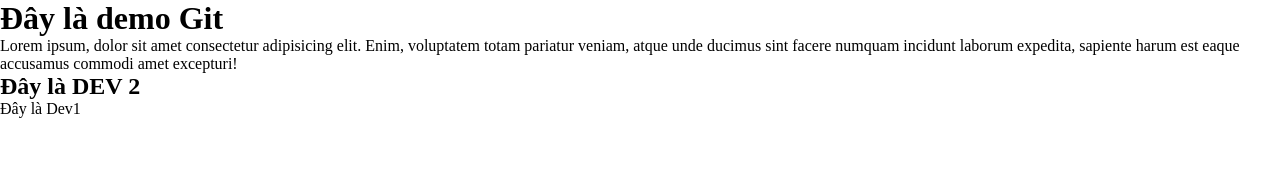
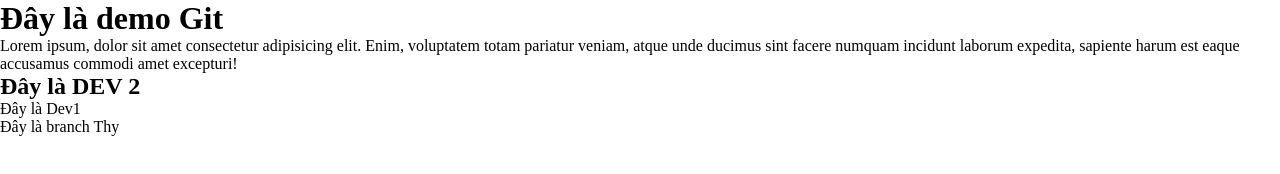
Before and after one commit to thynguyen95/BC65-CapstoneBS, a plain HTML site: page index.html in a window 1280 px wide. Drawn offline with Linux system fonts and the light colour scheme.

Commit message:
update html

```diff
--- a/index.html
+++ b/index.html
@@ -19,5 +19,7 @@
     <h2>Đây là DEV 2</h2>
 
     <p>Đây là Dev1</p>
+
+    <p>Đây là branch Thy</p>
   </body>
 </html>
```
